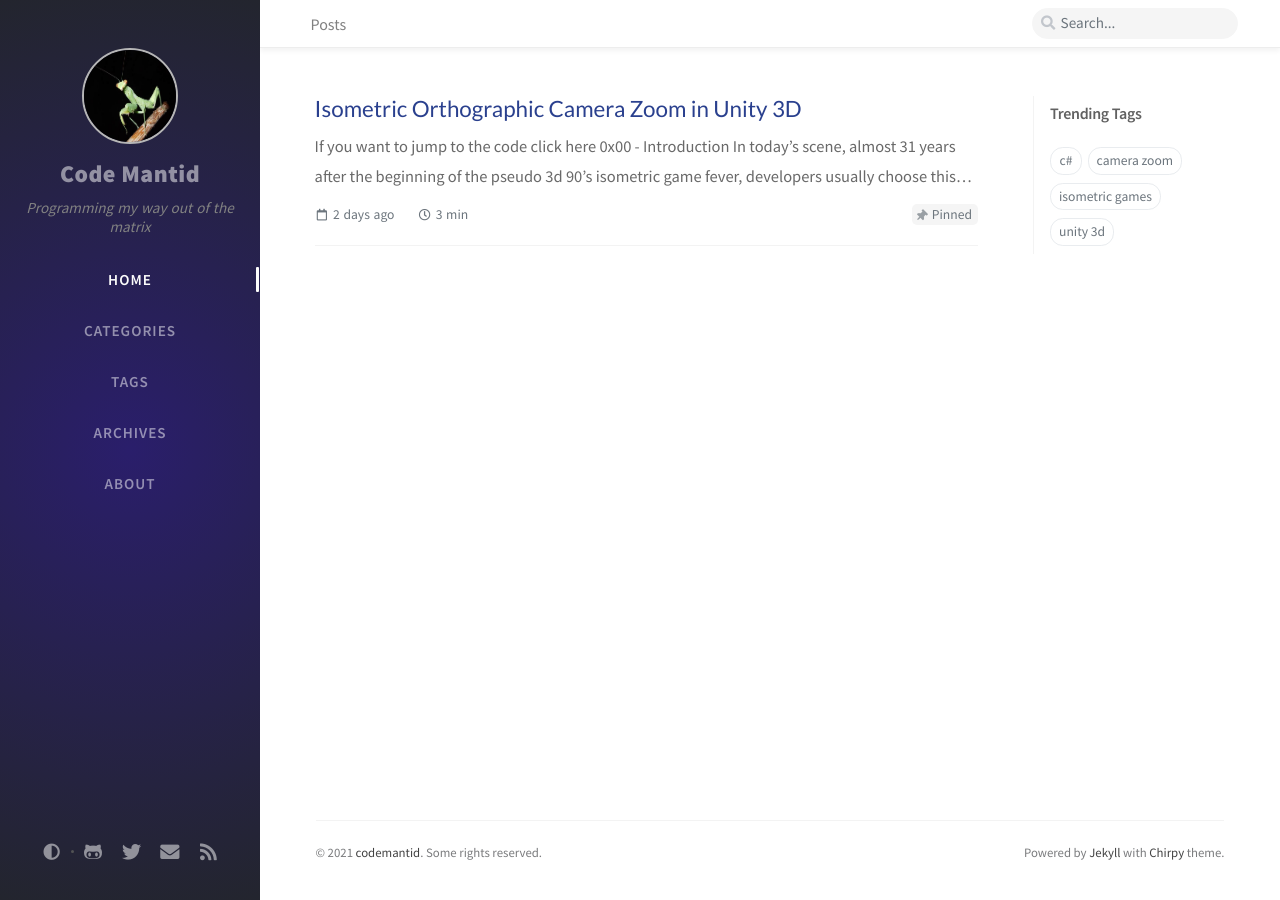
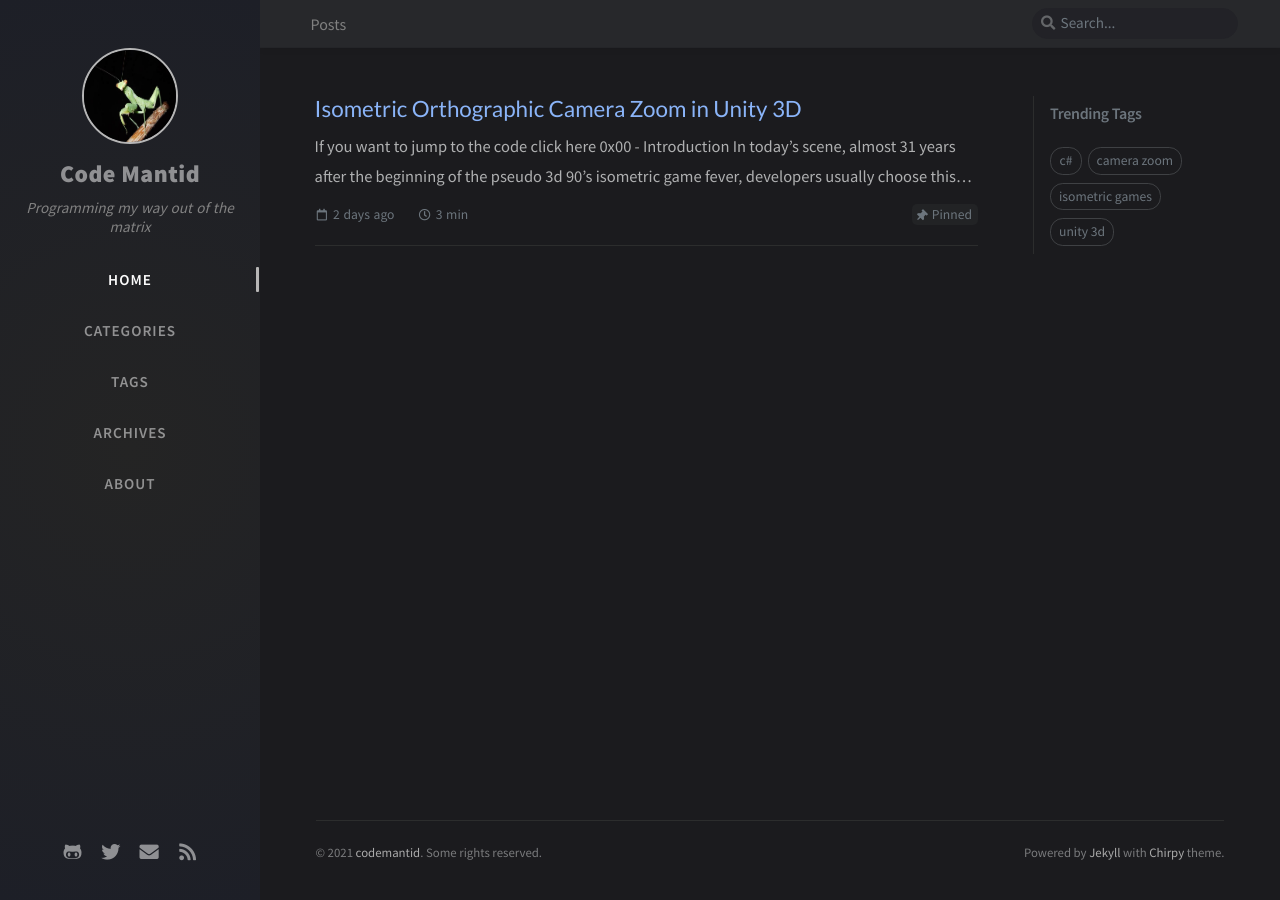
Before and after one commit to codemantid/codemantid.github.io, a Jekyll site: the page built from index.html, in a window 1280 px wide. Built offline with Jekyll 4.4.1, drawn with Linux system fonts in a browser that asks for light colours; nearby versions of some CDN libraries; comment, search, counter and statistics services are not loaded.

Commit message:
dark mode only

```diff
--- a/_config.yml
+++ b/_config.yml
@@ -69,7 +69,7 @@ google_analytics:
 #     light  - Use the light color scheme
 #     dark   - Use the dark color scheme
 #
-theme_mode:   # [dark|light]
+theme_mode: dark
 
 # The CDN endpoint for images.
 # Notice that once it is assigned, the CDN url
```
